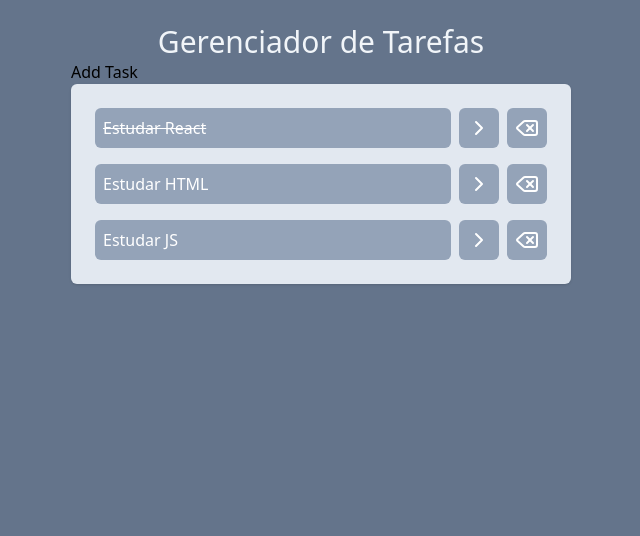
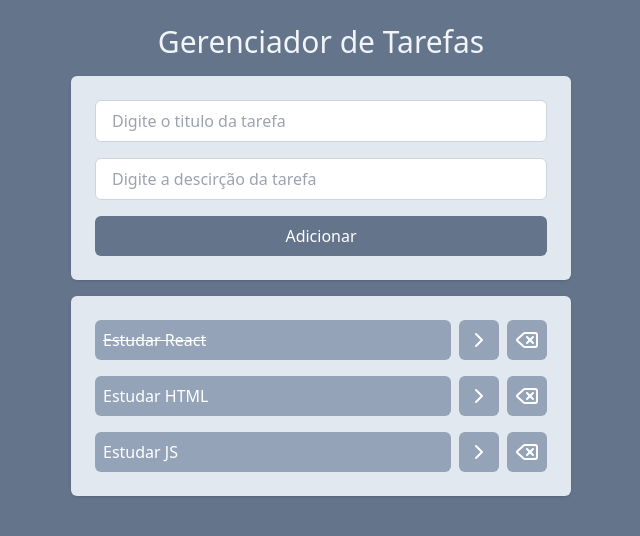
Before and after one commit to JPTirso/Gerenciador_de_Tarefas, a React (Vite) app: page / in a window 1280 px wide. Shown: the top 536 px of the page, without its empty margins (319-959 px from the left). Built offline with nearby package versions, Linux system fonts and the light colour scheme.

Commit message:
Criando e finalizando o componte AddTask.jsx e suas funçôes

```diff
--- a/src/App.jsx
+++ b/src/App.jsx
@@ -1,60 +1,75 @@
 import Tasks from "./components/Tasks";
 import AddTask from "./components/AddTask";
 import { useState } from "react";
+import { useRef } from "react";
 
 function App() {
-  const [tasksV, setTasksV] = useState ([
+  let contador = useRef(3);
+
+  const [tasksV, setTasksV] = useState([
     {
-      id:1,
-      text: "Estudar React",
+      id: 1,
+      title: "Estudar React",
       description: "23 de março as 14:00",
-      isCompleted: true
+      isCompleted: true,
     },
     {
-      id:2,
-      text: "Estudar HTML",
+      id: 2,
+      title: "Estudar HTML",
       description: "23 de março as 18:00",
-      isCompleted: false
+      isCompleted: false,
     },
     {
-      id:3,
-      text: "Estudar JS",
+      id: 3,
+      title: "Estudar JS",
       description: "24 de março as 14:00",
-      isCompleted: false
-    }
-
+      isCompleted: false,
+    },
   ]);
 
-  function onTaskClick(taskid_Clicked){
-    const newTasks = tasksV.map(task => {
-      if (task.id === taskid_Clicked){
-        return{...task, isCompleted: !task.isCompleted};
+  function onTaskClick(taskid_Clicked) {
+    const newTasks = tasksV.map((task) => {
+      if (task.id === taskid_Clicked) {
+        return { ...task, isCompleted: !task.isCompleted };
       }
       return task;
-    })
+    });
     setTasksV(newTasks);
   }
 
-  function deletTask (taskid_Clicked){
-    const deletTask = tasksV.filter(task => task.id != taskid_Clicked)
-    setTasksV(deletTask)
+  function deletTask(taskid_Clicked) {
+    const deletTask = tasksV.filter((task) => task.id != taskid_Clicked);
+    setTasksV(deletTask);
+  }
+
+  function addTask(title,description) {
+    if(title !== "" && description !== ""){
+      contador.current++;
+      const newtask = {
+        id: contador.current,
+        title: title,
+        descriptionP: description,
+        isCompleted: false,
+      };
+      setTasksV([...tasksV, newtask])
     }
+  }
 
-
-
-  return(
+  return (
     <div className="w-screen h-screen bg-slate-500 flex justify-center p-6">
-     <div className="w-[500px]">
-       <h1 className="text-3xl text-slate-100 font-bond text-center">
-         Gerenciador de Tarefas
+      <div className="w-[500px] space-y-4">
+        <h1 className="text-3xl text-slate-100 font-bond text-center">
+          Gerenciador de Tarefas
         </h1>
-       <AddTask />
-       <Tasks tasksP={tasksV} onTaskClickP={onTaskClick} onDeletClick={deletTask}/>
+        <AddTask onAddTaskClickP = {addTask} />
+        <Tasks
+          tasksP={tasksV}
+          onTaskClickP={onTaskClick}
+          onDeletClickP ={deletTask}
+        />
       </div>
     </div>
-
   );
 }
 
-
 export default App;
--- a/src/components/AddTask.jsx
+++ b/src/components/AddTask.jsx
@@ -1,5 +1,33 @@
-function AddTask(){
-    return <h1> Add Task </h1>
+import { useRef } from "react";
+
+function AddTask({ onAddTaskClickP }) {
+  const title = useRef();
+  const description = useRef();
+
+  return (
+    <div className="space-y-4 p-6 bg-slate-200 rounded-md shadow flex flex-col">
+      <input
+        ref={title}
+        type="text"
+        placeholder="Digite o titulo da tarefa"
+        className="border border-slate-300 outline-slate-400 px-4 py-2 rounded-md"
+      ></input>
+      <input
+        ref={description}
+        type="text"
+        placeholder="Digite a descirção da tarefa"
+        className="border border-slate-300 outline-slate-400 px-4 py-2 rounded-md"
+      ></input>
+      <button
+        onClick={() =>
+          onAddTaskClickP(title.current.value, description.current.value)
+        }
+        className="bg-slate-500 text-white px-4 py-2 rounded-md font-medium"
+      >
+        Adicionar
+      </button>
+    </div>
+  );
 }
 
-export default AddTask
+export default AddTask;
--- a/src/components/Tasks.jsx
+++ b/src/components/Tasks.jsx
@@ -1,6 +1,6 @@
 import { ChevronRightIcon, DeleteIcon } from "lucide-react";
 
-function Tasks({tasksP, onTaskClickP, onDeletClick}) {
+function Tasks({tasksP, onTaskClickP, onDeletClickP}) {
   return (
     <ul className="space-y-4 p-6 bg-slate-200 rounded-md shadow">
       {tasksP.map((task) => (
@@ -9,13 +9,13 @@ function Tasks({tasksP, onTaskClickP, onDeletClick}) {
             onClick={() => onTaskClickP(task.id)}
             className={`bg-slate-400 text-left w-full text-white p-2 rounded-md ${task.isCompleted && "line-through"}`}
           >
-            {task.text}
+            {task.title}
           </button>
           <button className="bg-slate-400 p-2 rounded-md text-white">
             <ChevronRightIcon />
           </button>
           <button
-            onClick={() => onDeletClick(task.id)}
+            onClick={() => onDeletClickP(task.id)}
             className="bg-slate-400 p-2 rounded-md text-white"
           >
             <DeleteIcon />
```
